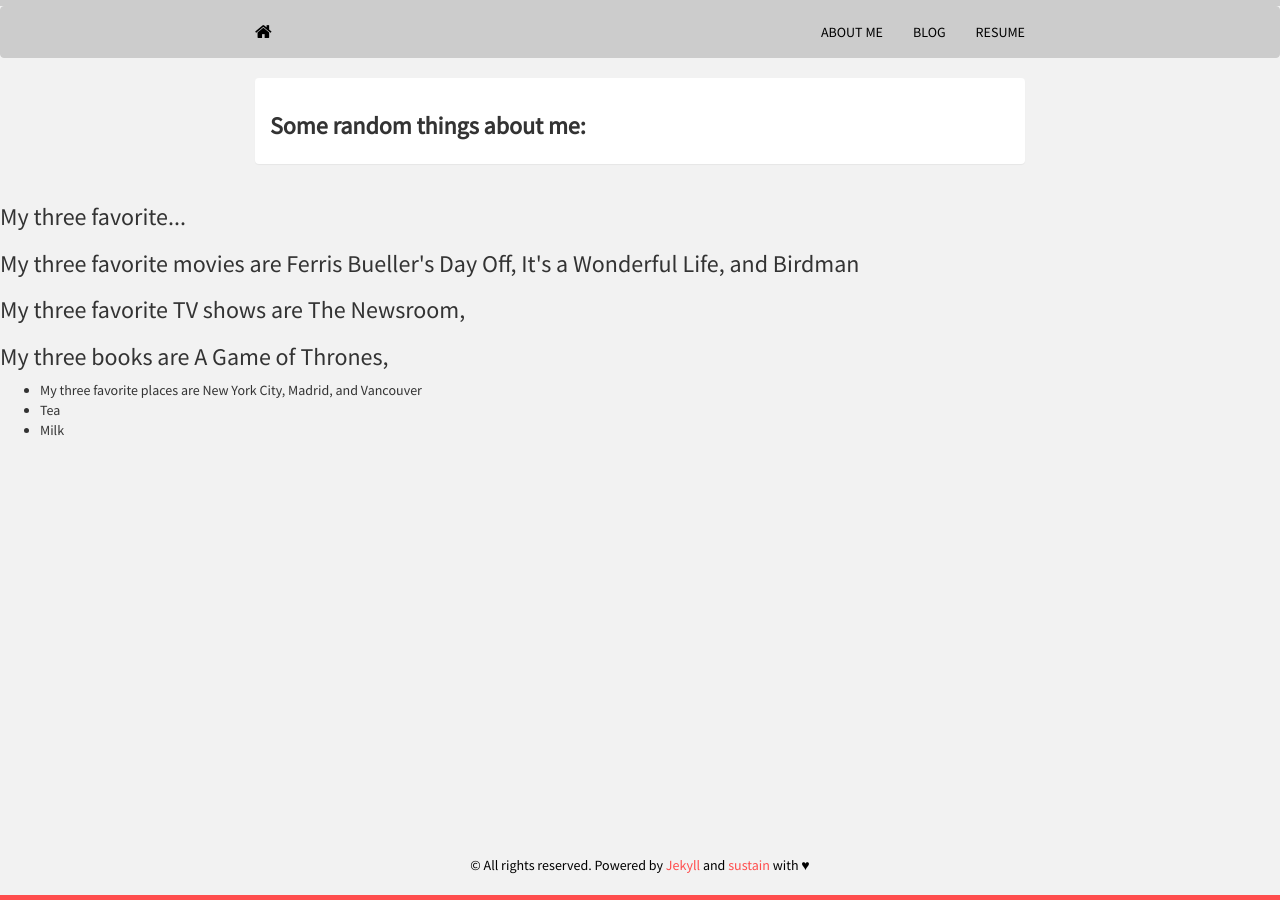
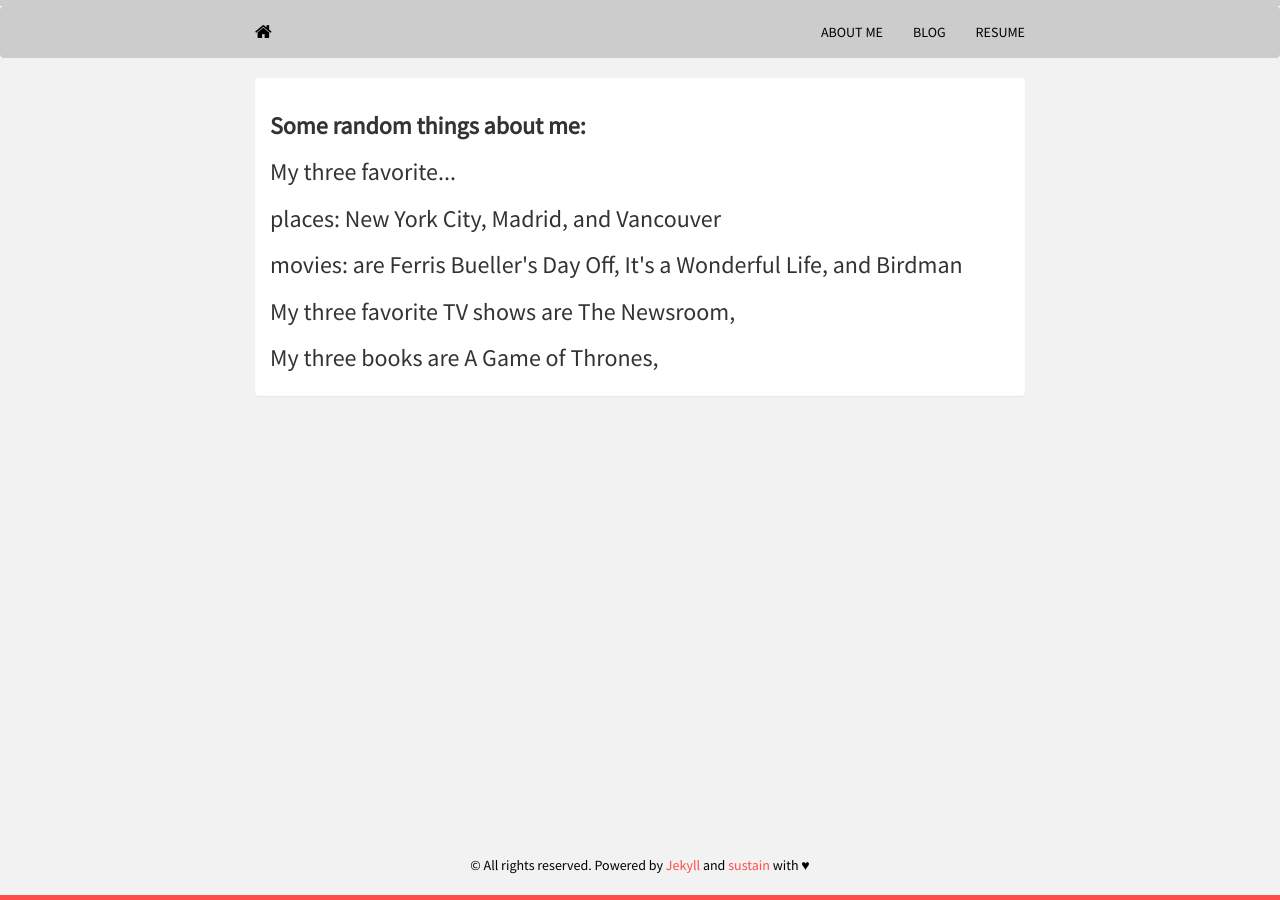
Before and after one commit to mrkaye97/mrkaye97.github.io, a Jekyll site: the page built from about.html, in a window 1280 px wide. Built offline with Jekyll 4.4.1, drawn with Linux system fonts in a browser that asks for light colours; nearby versions of some CDN libraries.

Commit message:
Update about.html

```diff
--- a/about.html
+++ b/about.html
@@ -8,18 +8,11 @@ Title: About Me
 		  <div class="panel panel-default">
     		<div class="panel-body">
 			  <h3><strong>Some random things about me:</strong></h3>
-			</center>
 			  <h3>My three favorite...</h3>
-
-			  <h3>My three favorite movies are Ferris Bueller's Day Off, It's a Wonderful Life, and Birdman</h3>
+			  <h3>places: New York City, Madrid, and Vancouver</h3>
+			  <h3>movies: are Ferris Bueller's Day Off, It's a Wonderful Life, and Birdman</h3>
 			  <h3>My three favorite TV shows are The Newsroom, </h3>
 			  <h3>My three books are A Game of Thrones,  </h3>
-
-			<ul style="list-style-type:disc">
-			  <li>My three favorite places are New York City, Madrid, and Vancouver</li>
-			  <li>Tea</li>
-			  <li>Milk</li>
-			</ul>
 		  </div>
 		</div>
 	</div>
```
